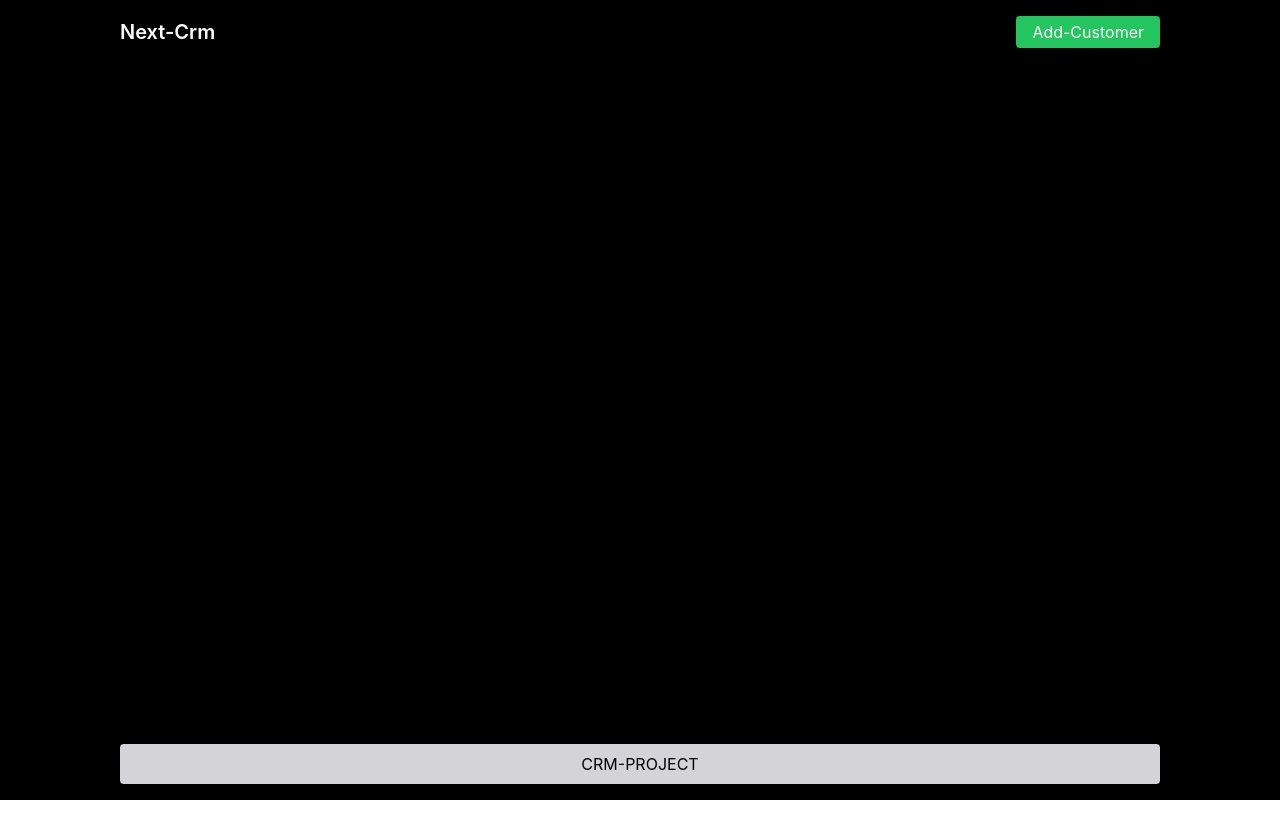
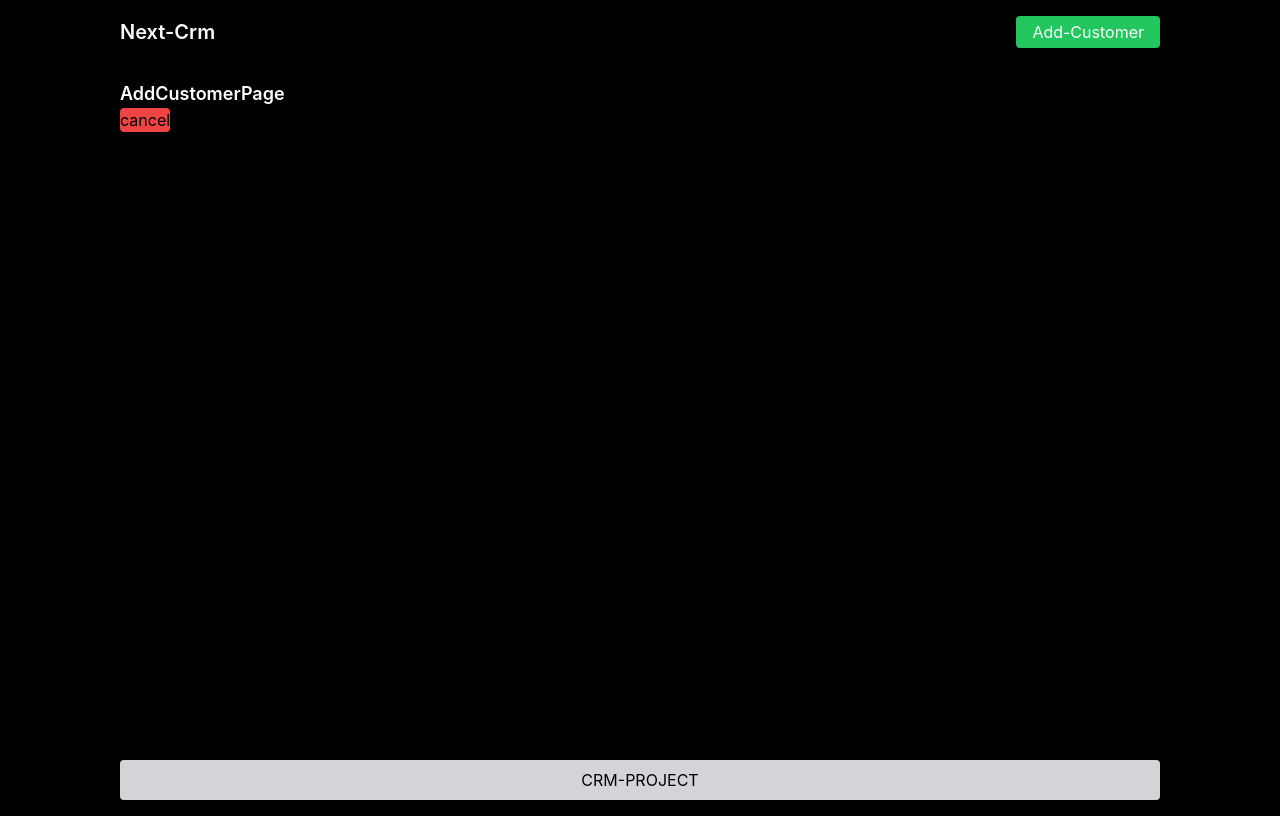
Before and after one commit to arshia788/Practice-Crm, a Next.js app: page /add-customer in a window 1280 px wide. Built offline with nearby package versions, Linux system fonts and the light colour scheme.

Commit message:
working on AddCustomerPage

```diff
--- a/components/layout/Layout.js
+++ b/components/layout/Layout.js
@@ -3,14 +3,14 @@ import React from 'react'
 
 export default function Layout({ children }) {
     return (
-        <div className='bg-black h-screen box-border p-4'>
+        <div className='bg-black h-full box-border p-4'>
 
             <header className='w-10/12 mx-auto flex justify-between items-center text-white'>
                 <h2 className='text-zinc-50 text-xl font-semibold'>Next-Crm</h2>
                 <Link href='/add-customer' className=' rounded bg-green-500 px-4 py-1'>Add-Customer</Link>
             </header>
 
-            <div className='min-h-10/12 w-10/12 mx-auto my-2'>
+            <div className='min-h-10/12 w-10/12 mx-auto mt-8'>
                 {children}
             </div>
 
--- a/components/modules/Form.js
+++ /dev/null
@@ -1,9 +0,0 @@
-import React from 'react'
-
-function Form() {
-  return (
-    <div>Form</div>
-  )
-}
-
-export default Form
--- a/components/modules/FormInput.js
+++ /dev/null
@@ -1,9 +0,0 @@
-import React from 'react'
-
-function FormInput() {
-  return (
-    <div>FormInput</div>
-  )
-}
-
-export default FormInput
--- a/components/modules/ItemList.js
+++ /dev/null
@@ -1,9 +0,0 @@
-import React from 'react'
-
-function ItemList() {
-  return (
-    <div>ItemList</div>
-  )
-}
-
-export default ItemList
--- a/components/templates/AddCustomerPage.js
+++ b/components/templates/AddCustomerPage.js
@@ -1,7 +1,15 @@
 import React from 'react'
 
-export default  function AddCustomerPage() {
+export default function AddCustomerPage() {
   return (
-    <div>AddCustomerPage</div>
+    <div >
+        <h2 className='text-white font-semibold text-lg'>AddCustomerPage</h2>
+
+        <div className='flex justify-between items-center'>
+            <button
+            className='bg-red-500 rounded'
+            >cancel</button>
+        </div>
+    </div>
   )
 }
--- a/components/templates/HomePage.js
+++ /dev/null
@@ -1,9 +0,0 @@
-import React from 'react'
-
-function HomePage() {
-  return (
-    <div>HomePage</div>
-  )
-}
-
-export default HomePage
--- a/pages/add-customer/index.js
+++ b/pages/add-customer/index.js
@@ -1,7 +1,9 @@
-import React from 'react'
+import AddCustomerPage from '../../components/templates/AddCustomerPage'
 
 export default function index() {
   return (
-    <div>index</div>
+    <div>
+      <AddCustomerPage />
+    </div>
   )
 }
```
